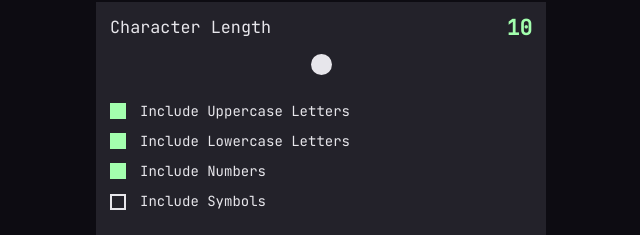
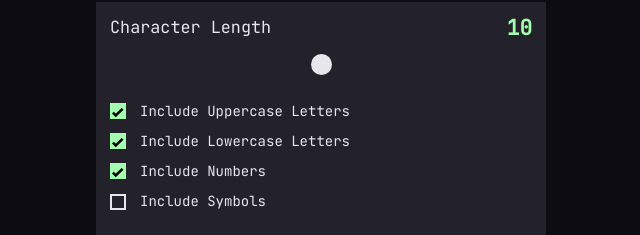
Before and after one commit to Vanesa-R/password-generator, a website: page index.html in a window 1280 px wide. Shown: the part 272-507 px from the top of the page, 319-959 px from the left. Drawn offline with nearby package versions, Linux system fonts and the light colour scheme; files that its build step writes are made by us from their sources; the site is published under a folder, as on GitHub Pages, so addresses that start at the root find nothing; files whose address does not match are found by name.

Commit message:
Estilos CSS

```diff
--- a/app/scss/_generator.scss
+++ b/app/scss/_generator.scss
@@ -139,7 +139,7 @@
 
                         &::before {
                             position: absolute;
-                            content: url(/dist/images/icon-check.svg);
+                            content: url(../images/icon-check.svg);
                             width: 100%;
                             height: 100%;
                         }
```
Also changed, not shown: dist/css/style.min.css.
